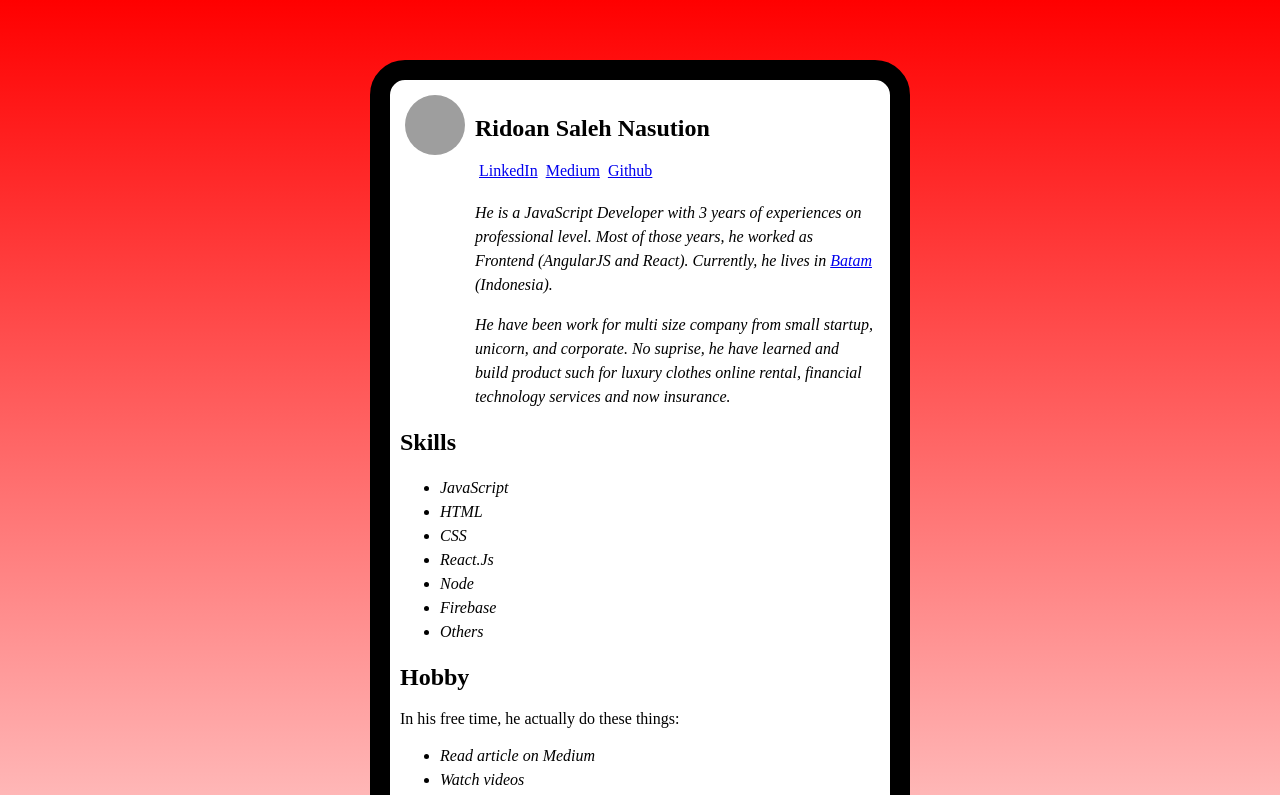
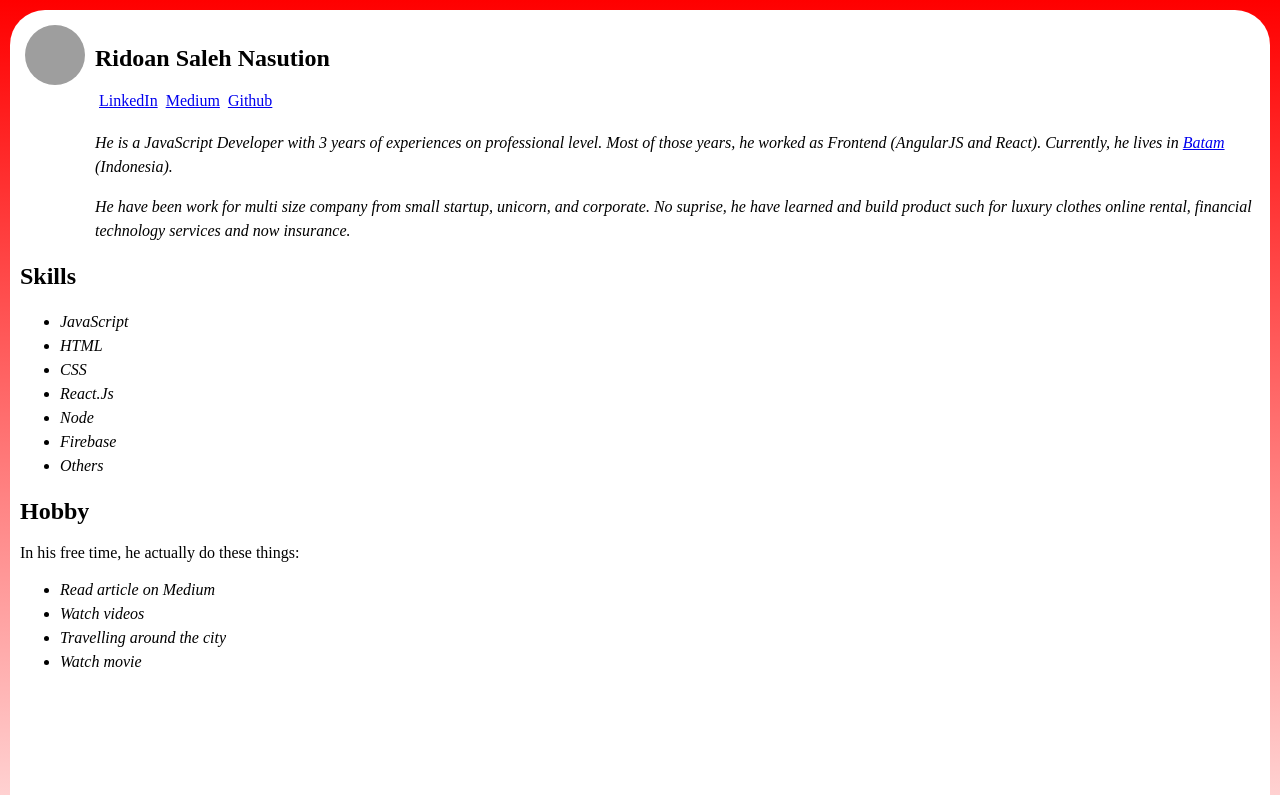
Before and after one commit to ridoansaleh/antum, a React app: page /my-profile in a window 1280 px wide. Shown: the top 795 px of the page. Built offline with nearby package versions, Linux system fonts and the light colour scheme; grey boxes are pictures that could not be loaded.

Commit message:
add style for other than desktop device

```diff
--- a/src/routes/home/styles/_homeStyle.js
+++ b/src/routes/home/styles/_homeStyle.js
@@ -1,21 +1,27 @@
 import styled from 'styled-components';
+import { BREAKPOINTS } from '../../../utils/devices';
 
 export const PageWrapper = styled.div`
   display: flex;
   justify-content: center;
   align-items: center;
-  height: 100vh;
-  //   background: red;
+  width: 100%;
+  padding: 10px;
   background-image: linear-gradient(red, white);
-  padding: 40px;
-  min-height: 1030px;
-  min-width: 580px;
+  box-sizing: border-box;
+  @media only screen and (min-width: ${BREAKPOINTS.DESKTOP}) {
+    width: 100%;
+    min-height: 1030px;
+  }
 `;
 
 export const Content = styled.div`
   height: 950px;
-  width: 500px;
-  border: 20px solid black;
+  width: 100%;
   border-radius: 35px;
   background: white;
+  @media only screen and (min-width: ${BREAKPOINTS.DESKTOP}) {
+    border: 20px solid black;
+    width: 500px;
+  }
 `;
--- /dev/null
+++ b/src/utils/devices.js
@@ -0,0 +1,14 @@
+/*
+source: https://stackoverflow.com/questions/6370690/media-queries-how-to-target-desktop-tablet-and-mobile?rq=1
+*/
+
+const BREAKPOINTS = {
+  SMARTPHONE: '320px',
+  LANDSCAPE_SMARTPHONE: '481px',
+  PORTRAIT_TABLET: '641px',
+  TABLET: '961px',
+  LANDSCAPE_TABLET: '1025px',
+  DESKTOP: '1281px',
+};
+
+export { BREAKPOINTS };
```
